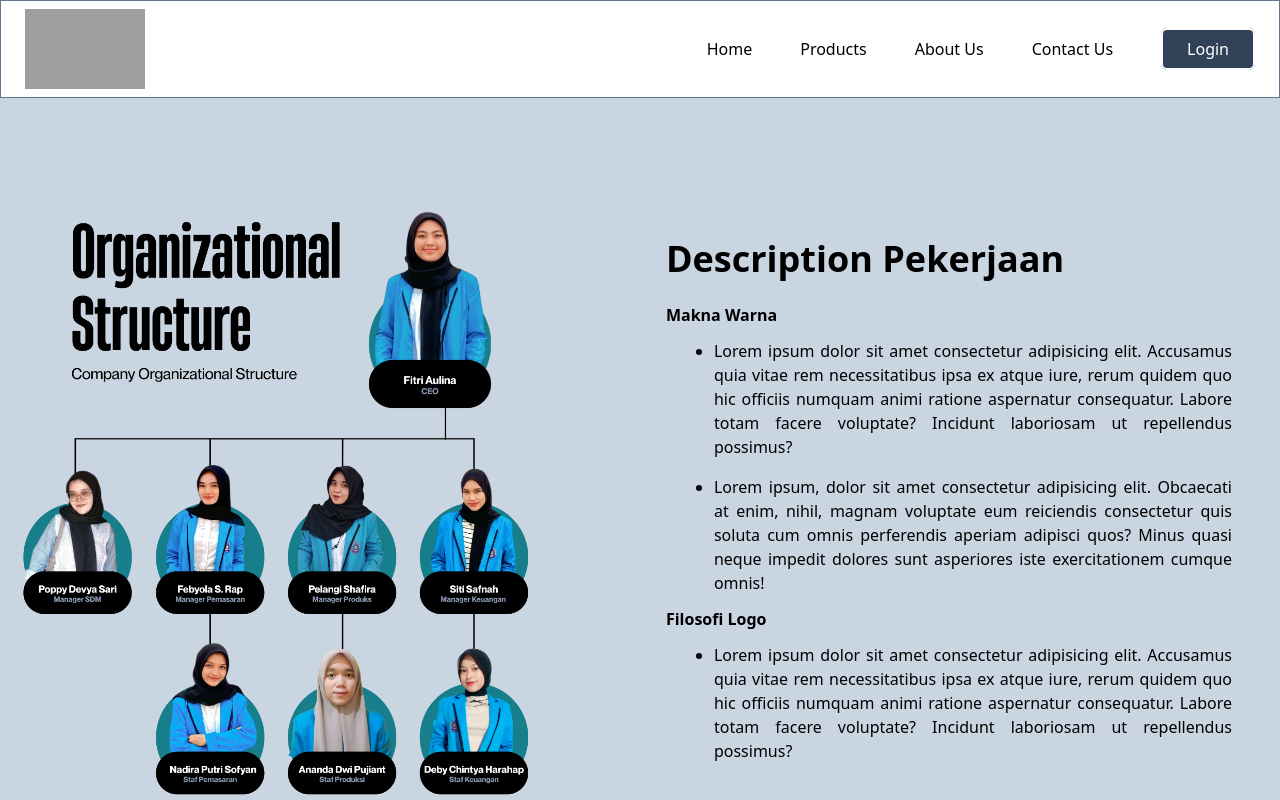
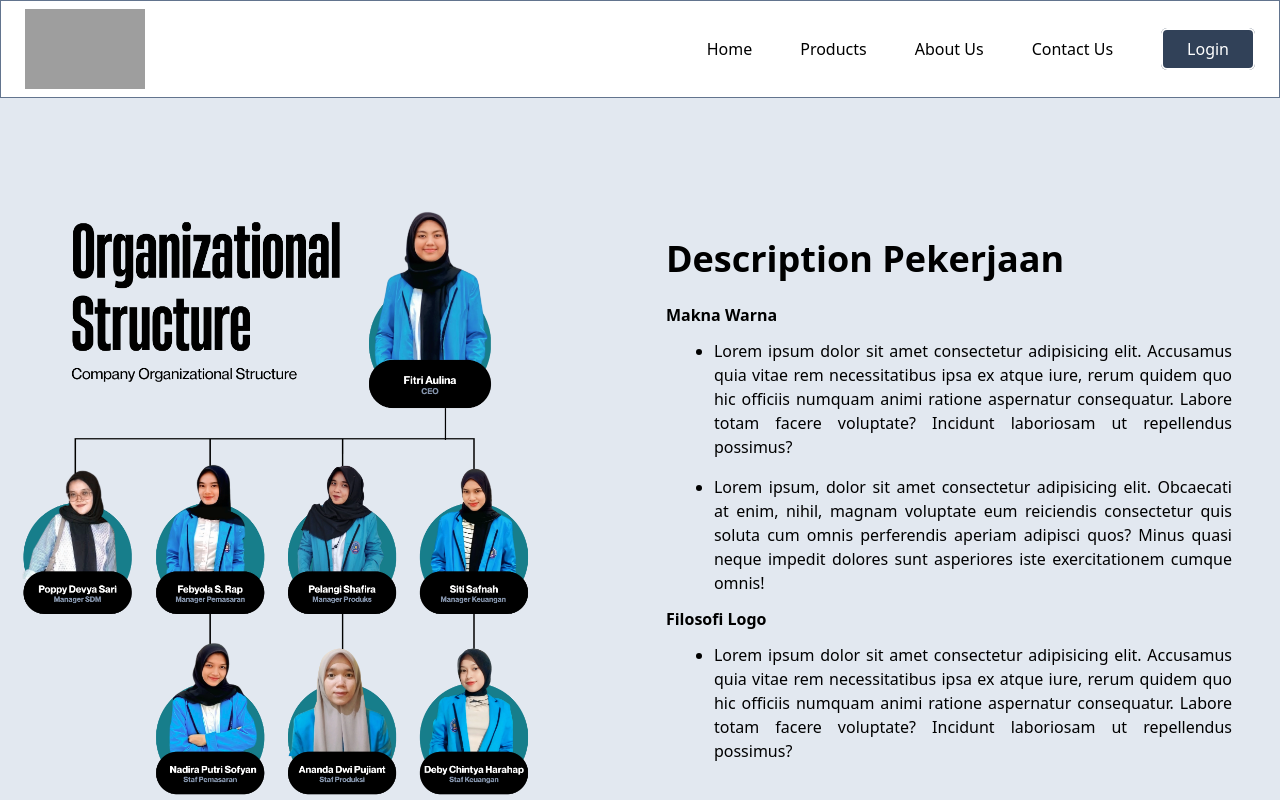
Before and after one commit to TainSiddik/Online-Shop, a Next.js app: page /about in a window 1280 px wide. Shown: the top 800 px of the page. Built offline with nearby package versions, Linux system fonts and the light colour scheme; grey boxes are pictures that could not be loaded.

Commit message:
fixing about

```diff
--- a/app/about/page.jsx
+++ b/app/about/page.jsx
@@ -1,12 +1,12 @@
-import Footer from "@/components/Footer";
-import Image from "next/image";
-import Navbar from "@/components/Navbar";
+import Footer from '@/components/Footer';
+import Image from 'next/image';
+import Navbar from '@/components/Navbar';
 
 const AboutPage = () => {
   return (
     <>
       <Navbar />
-      <div className="about bg-slate-300 lg:flex lg:justify-between lg:items-center">
+      <div className="about bg-slate-200 lg:flex lg:justify-between lg:items-center">
         <div className="structur">
           <Image
             src="/structur.webp"
```
